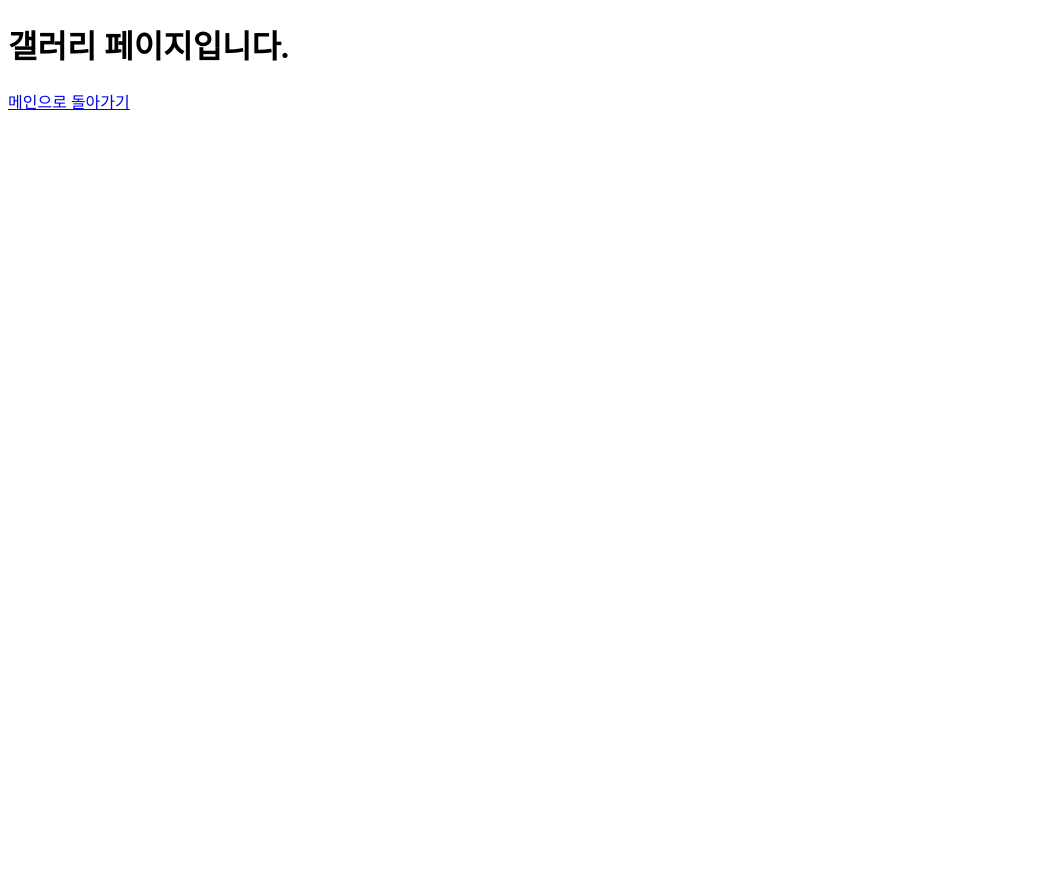
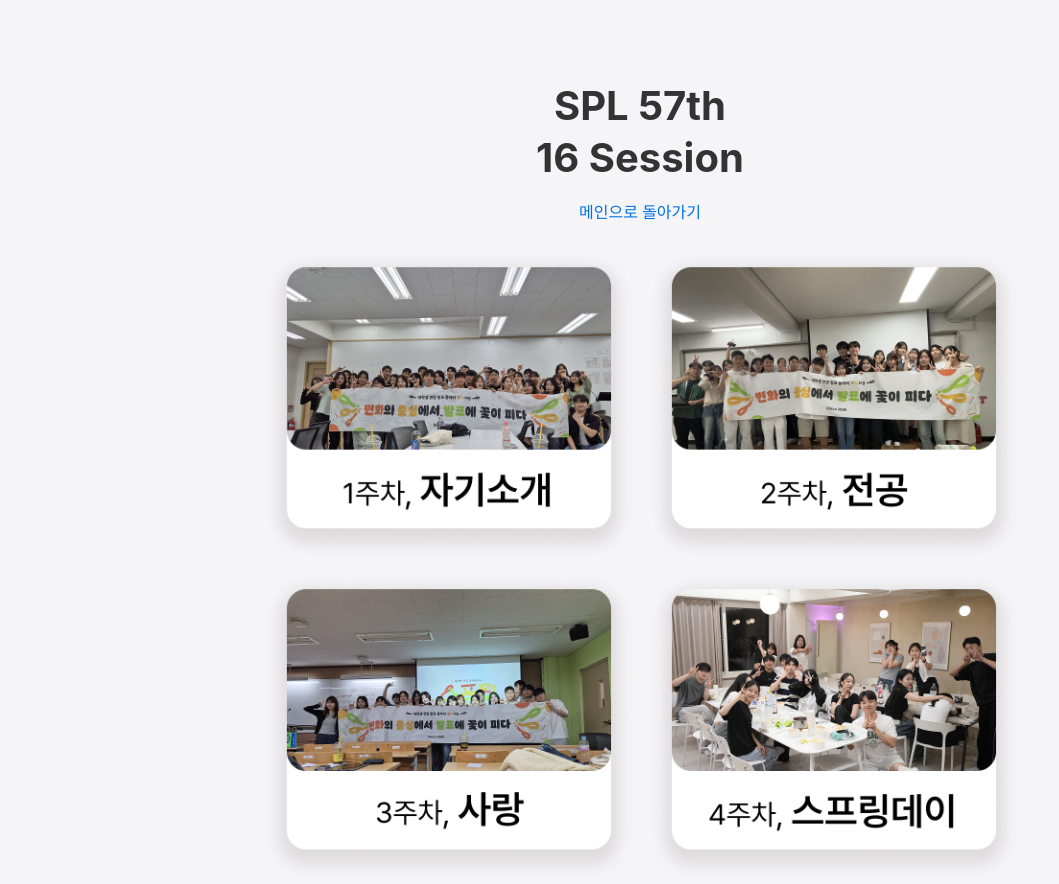
Before and after one commit to stringnine/SPL57th-SpecialSession, a plain HTML site: page gallery.html in a window 1280 px wide. Shown: the top 884 px of the page, without its empty margins (0-1059 px from the left). Before the commit the page ends 800 px from the top, so only its background shows below. Drawn offline with Linux system fonts and the light colour scheme; a web font is replaced by a local one.

Commit message:
gallery.html modify

```diff
--- a/gallery.html
+++ b/gallery.html
@@ -2,10 +2,40 @@
 <html lang="ko">
 <head>
     <meta charset="UTF-8">
-    <title>갤러리</title>
+    <meta name="viewport" content="width=device-width, initial-scale=1.0">
+    <title>갤러리 - SPL 57th</title>
+
+    <link rel="stylesheet" as="style" crossorigin href="https://cdn.jsdelivr.net/gh/orioncactus/pretendard@v1.3.9/dist/web/static/pretendard.min.css" />
+    <link rel="stylesheet" href="style.css">
 </head>
 <body>
-    <h1>갤러리 페이지입니다.</h1>
-    <a href="index.html">메인으로 돌아가기</a>
+
+    <div class="gallery-container">
+        <header class="gallery-header">
+            <h1>SPL 57th<br>16 Session</h1>
+            <a href="index.html" class="back-link">메인으로 돌아가기</a>
+        </header>
+
+        <main class="week-grid">
+            </main>
+    </div>
+
+    <script>
+        // 이미지 링크를 생성할 부모 요소를 선택
+        const gridContainer = document.querySelector('.week-grid');
+
+        // 16주차까지 반복하면서 이미지 링크 생성
+        for (let i = 1; i <= 16; i++) {
+            // 각 이미지 링크의 HTML 구조를 정의 (a 태그가 img 태그를 감싸는 단순한 구조)
+            const imageLinkHTML = `
+                <a href="week-detail.html?week=${i}" class="week-image-link">
+                    <img src="img/week${i}.png" alt="${i}주차 갤러리 바로가기">
+                </a>
+            `;
+
+            // 생성된 HTML을 부모 요소에 추가
+            gridContainer.innerHTML += imageLinkHTML;
+        }
+    </script>
 </body>
 </html>
--- a/style.css
+++ b/style.css
@@ -321,11 +321,14 @@ input[type="text"] {
 
 /* 메인 콘텐츠 화면 */
 .main-header {
-    text-align: left;
+    text-align: center;
     margin-bottom: 50px;
 }
 .main-header h2 { font-size: clamp(1.9rem, 4vw, 2.5rem); }
-.main-header p { color: #6E6E73; }
+.main-header p {
+    color: #6E6E73;
+    font-size: clamp(0.8rem, 3vw, 0.9375rem);
+}
 
 .content-section {
     margin-bottom: 30px;
@@ -392,3 +395,67 @@ input[type="text"] {
 
     cursor: pointer;
 }
+
+
+
+/* --- 갤러리 페이지 스타일 (단순 버전) --- */
+
+.gallery-container {
+    width: 100%;
+    max-width: 800px;
+    margin: 0 auto;
+    padding: 20px;
+}
+
+.gallery-header {
+    padding: 20px 10px;
+    text-align: center;
+    margin-bottom: 5px;
+}
+
+.gallery-header h1 {
+    font-size: clamp(2rem, 8vw, 2.5rem);
+    font-weight: 700;
+    line-height: 1.3;
+}
+
+.back-link {
+    display: inline-block;
+    margin-top: 15px;
+    color: #0071E3;
+    text-decoration: none;
+    font-weight: 500;
+}
+
+/* 주차 이미지 그리드 레이아웃 */
+.week-grid {
+    display: grid;
+    grid-template-columns: repeat(2, 1fr);
+    gap: 10px; /* 이미지 사이의 간격 */
+}
+
+.week-image-link {
+    display: block;
+    transition: transform 0.2s; /* 부드러운 효과를 위한 설정 */
+}
+
+/* 사용자가 클릭할 수 있다는 것을 알려주기 위한 간단한 hover 효과 */
+.week-image-link:hover {
+    transform: scale(1.03); /* 마우스를 올리면 살짝 커짐 */
+}
+
+.week-grid img {
+    width: 100%; /* 부모 요소(a 태그)의 너비에 꽉 채움 */
+    display: block; /* 이미지 아래 불필요한 여백 제거 */
+}
+
+/* --- 반응형 설정 --- */
+@media (max-width: 480px) {
+    .week-grid {
+        gap: 15px;
+    }
+
+    .gallery-container {
+        padding: 10px;
+    }
+}
```
Also changed, not shown: img/week1.png (added), img/week10.png (added), img/week11.png (added), img/week12.png (added), img/week13.png (added), img/week14.png (added), img/week15.png (added), img/week16.png (added), img/week2.png (added), img/week3.png (added), img/week4.png (added), img/week5.png (added), img/week6.png (added), img/week7.png (added), 2 other files.
